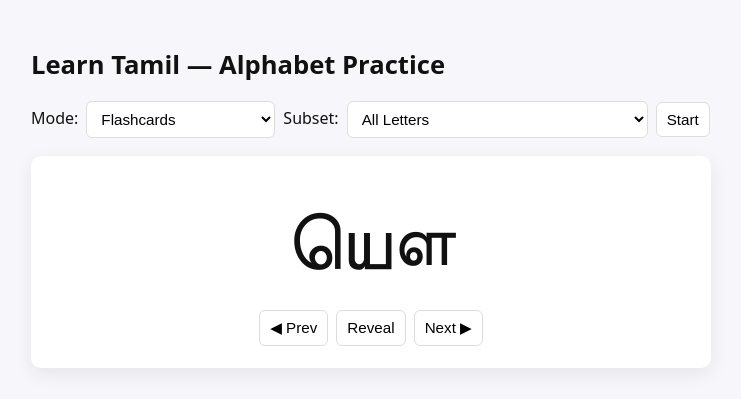
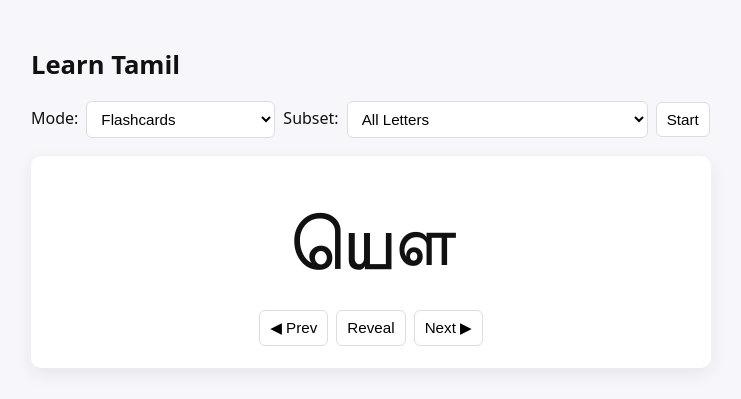
Before and after one commit to av-124/learn-tamil, a plain HTML site: page index.html in a window 1280 px wide. Shown: the whole page, without its empty margins (269-1010 px from the left). Drawn offline with Linux system fonts and the light colour scheme.

Commit message:
Rename webpage title

```diff
--- a/index.html
+++ b/index.html
@@ -3,12 +3,12 @@
   <head>
     <meta charset="utf-8" />
     <meta name="viewport" content="width=device-width,initial-scale=1" />
-    <title>Learn Tamil — Alphabet Practice</title>
+    <title>Learn Tamil</title>
     <link rel="stylesheet" href="styles.css" />
   </head>
   <body>
     <main class="container">
-      <h1>Learn Tamil — Alphabet Practice</h1>
+      <h1>Learn Tamil</h1>
 
       <div class="controls">
         <label for="mode">Mode:</label>
```
